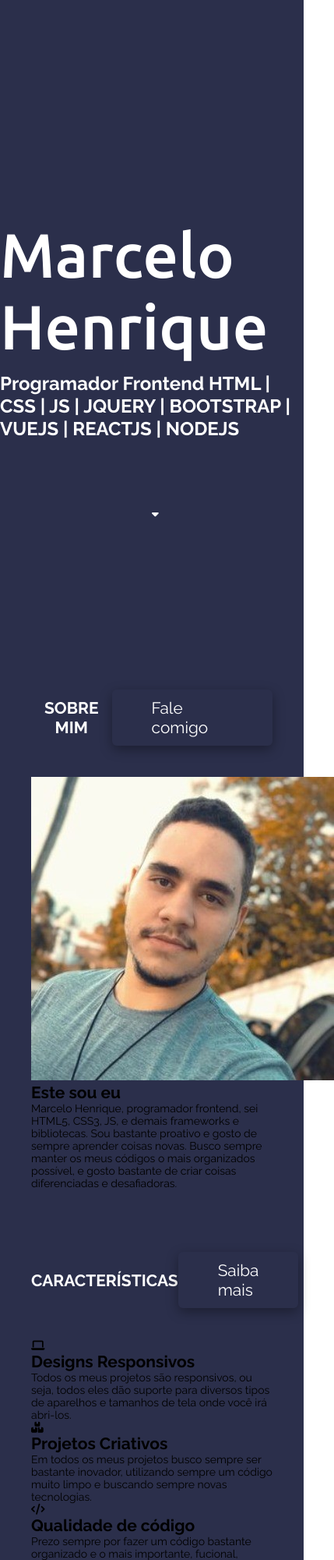
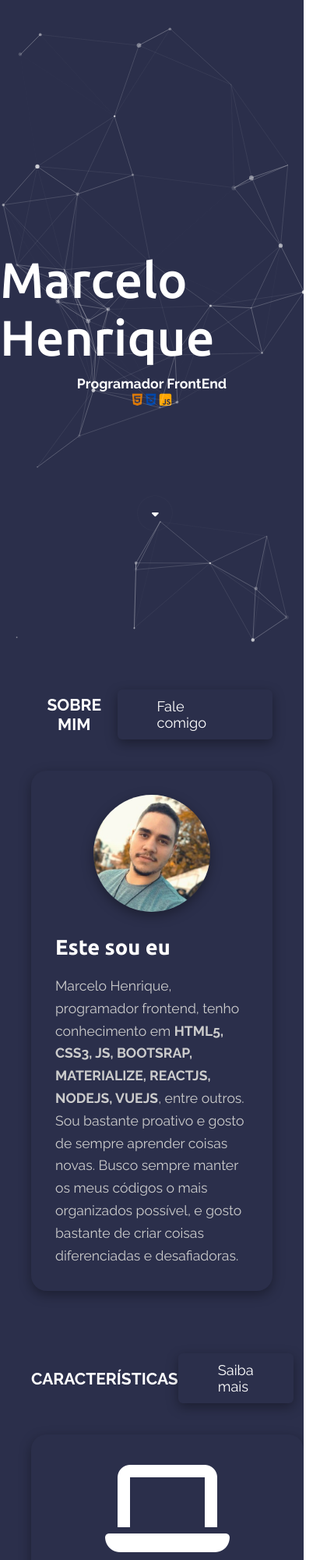
Before and after one commit to Marcelo-Henrique-dev/Portifolio-01, a plain HTML site: page index.html in a window 390 px wide. Shown: the top 2000 px of the page at 78% size, 429 px wide, since content can reach past the window. Drawn offline with nearby package versions, Linux system fonts and the light colour scheme.

Commit message:
pagina concluida

```diff
--- a/index.html
+++ b/index.html
@@ -12,7 +12,10 @@
         <div id="particles"></div>
         <div class="info-text">
             <h1>Marcelo Henrique</h1>
-            <h3>Programador Frontend HTML | CSS | JS | JQUERY | BOOTSTRAP | VUEJS | REACTJS | NODEJS</h3>
+            <h3>
+                Programador FrontEnd <br>
+                <i class="fa-brands fa-html5"></i> <i class="fa-brands fa-css3-alt"></i> <i class="fa-brands fa-square-js"></i>
+            </h3>
             <a href="#sobre" class="scroll"><i class="fa-solid fa-caret-down"></i></a>
         </div>
     </header>
@@ -20,14 +23,16 @@
     <section id="sobre">
         <div class="header">
             <h1>Sobre Mim</h1>
-            <a href="#">Fale comigo</a>
+            <a href="https://wa.me/+5581987357704">Fale comigo</a>
         </div>
 
         <div class="card">
             <img src="./assets/perfil.jfif">
             <div class="info">
                 <h1>Este sou eu</h1>
-                Marcelo Henrique, programador frontend, sei HTML5, CSS3, JS, e demais frameworks e bibliotecas. Sou bastante proativo e gosto de sempre aprender coisas novas. Busco sempre manter os meus códigos o mais organizados possível, e gosto bastante de criar coisas diferenciadas e desafiadoras.
+                <p>
+                    Marcelo Henrique, programador frontend, tenho conhecimento em <b>HTML5, CSS3, JS, BOOTSRAP, MATERIALIZE, REACTJS, NODEJS, VUEJS</b>, entre outros. Sou bastante proativo e gosto de sempre aprender coisas novas. Busco sempre manter os meus códigos o mais organizados possível, e gosto bastante de criar coisas diferenciadas e desafiadoras.
+                </p>
             </div>
         </div>
     </section>
@@ -35,7 +40,7 @@
     <section id="features">
         <div class="header">
             <h1>Características</h1>
-            <a href="#">Saiba mais</a>
+            <a href="https://github.com/Marcelo-Henrique-dev" target="_blank">Saiba mais</a>
         </div>
         <div class="feature-cards">
             <div class="card">
@@ -68,7 +73,7 @@
         </div>
     </section>
 
-    <button class="scroll-top" onclick="scrollToTop()">
+    <button id="btn" class="scroll-top" onclick="scrollToTop()">
         <i class="fa-solid fa-caret-up"></i>
     </button>
 
--- a/script.js
+++ b/script.js
@@ -0,0 +1,90 @@
+particlesJS("particles", {
+    particles: {
+        number: {
+            value: 100,
+            density: {
+                enable: true,
+                value_area: 800
+            }
+        },
+        color: {
+            value: "#ffffff"
+        },
+        shape:{
+            type: "circle",
+            stroke: {
+                width: 0,
+                color: "#000000"
+            }
+        },
+        opacity: {
+            value: 0.8,
+            random: true,
+            animation: {
+                enable: true,
+                speed: 1,
+                opacity_min: 0,
+                sync: false
+            }
+        },
+        size: {
+            value: 3,
+            random: true
+        },
+        line_linked: {
+            enable: true,
+            distance: 150,
+            color: "#ffffff",
+            opacity: 0.4,
+            width: 1
+        },
+        move: {
+            enable: true,
+            speed: 2,
+            direction: "none",
+            random: true,
+            straight: false,
+            out_mode: "out",
+            bounce: false
+        }
+    },
+    interactivity: {
+        detectsOn: "canvas",
+        events: {
+            onHover: {
+                enable: true,
+                mode: "push"
+            },
+            onClick: {
+                enable: true,
+                mode: "push"
+            },
+            resize: true
+        },
+        modes: {
+            repulse: {
+                distance: 100,
+                duration: 0.4
+            },
+            push: {
+                particles_nb: 4
+            }
+        }
+    },
+    retina_detect: true
+});
+
+function scrollToTop(){
+    window.scrollTo({
+        top: 0,
+    })
+}
+
+window.addEventListener('scroll', function(){
+    var scrollTopButton = document.querySelector('.scroll-top')
+    if(this.window.pageYOffset > 200){
+        scrollTopButton.style.display = 'block'
+    }else{
+        scrollTopButton.style.display = 'none'
+    }
+})
--- a/style.css
+++ b/style.css
@@ -40,6 +40,16 @@ header .info-text h1{
 }
 header .info-text h3{
     font-size: 1.5rem;
+    text-align: center;
+}
+header .info-text h3 i:nth-of-type(1){
+    color: rgb(219, 120, 7);
+}
+header .info-text h3 i:nth-of-type(2){
+    color: #0047ab;
+}
+header .info-text h3 i:nth-of-type(3){
+    color: orange;
 }
 header .info-text .scroll{
     position: absolute;
@@ -93,7 +103,7 @@ header .info-text .scroll::before{
 }
 #sobre .header a, #features .header a{
     text-decoration: none;
-    font-size: 1.3rem;
+    font-size: 1.3em;
     color: white;
     border: 1px solid transparent;
     padding: 10px 50px;
@@ -105,3 +115,103 @@ header .info-text .scroll::before{
     border-color: white;
     box-shadow: none;
 }
+#sobre .card, #features .card{
+    padding: 30px;
+    box-shadow: 0 5px 15px rgba(0, 0, 0, 0.35);
+    border-radius: 20px;
+    display: flex;
+    gap: 30px;
+    border: 1px solid transparent;
+    transition: all 0.3s ease;
+}
+#sobre .card:hover, #features .card:hover{
+    border-color: white;
+    box-shadow: none;
+}
+#sobre .card img{
+    border-radius: 50%;
+    max-width: 200px;
+    max-height: 200px;
+    box-shadow: 0 5px 15px rgba(0, 0, 0, 0.35);
+}
+#sobre .card .info{
+    display: flex;
+    flex-direction: column;
+    align-items: flex-start;
+    justify-content: center;
+}
+#sobre .card .info h1, #features .card .info h1{
+    margin-bottom: 20px;
+    color: white;
+    font-size: 1.7rem;
+    font-weight: bold;
+    font-family: 'Ubuntu';
+}
+#sobre .card .info p, #features .card .info p{
+    color: #ccc;
+    font-size: 1.1rem;
+    line-height: 1.8rem;
+}
+#features .feature-cards{
+    display: flex;
+    flex-wrap: wrap;
+    justify-content: space-between;
+    gap: 2rem;
+}
+#features .feature-cards .card{
+    display: flex;
+    flex-direction: column;
+    align-items: center;
+    flex: 1;
+    min-width: 350px;
+}
+#features .feature-cards .card .info i{
+    color: white;
+    font-size: 8rem;
+    width: 100%;
+    text-align: center;
+    margin-bottom: 1.4rem;
+}
+#featrues .feature-cards .card .info h1{
+    text-align: center;
+}
+#features .feature-cards .card .info p{
+    font-size: 1.1rem;
+}
+.scroll-top{
+    display: none;
+    position: fixed;
+    bottom: 20px;
+    right: 20px;
+    background-color: #2b2f4b;
+    color: white;
+    border: 1px solid transparent;
+    box-shadow: 0 5px 15px rgba(0, 0, 0, 0.35);
+    padding: 16px 18px;
+    border-radius: 50%;
+    cursor: pointer;
+    font-size: 20px;
+    transition: all 0.3s ease;
+    border: 1px solid transparent;
+}
+.scroll-top:hover{
+    border-color: white;
+    box-shadow: none;
+}
+
+@media (max-width: 768px){
+    header .info-text h1{
+        font-size: 4rem;
+    }
+    header .info-text h3{
+        font-size: 1.1rem;
+    }
+    #sobre .card{
+        flex-direction: column;
+        align-items: center;
+    }
+    #sobre .card img{
+        max-width: 150px;
+        max-height: 150px;
+    }
+}
```
